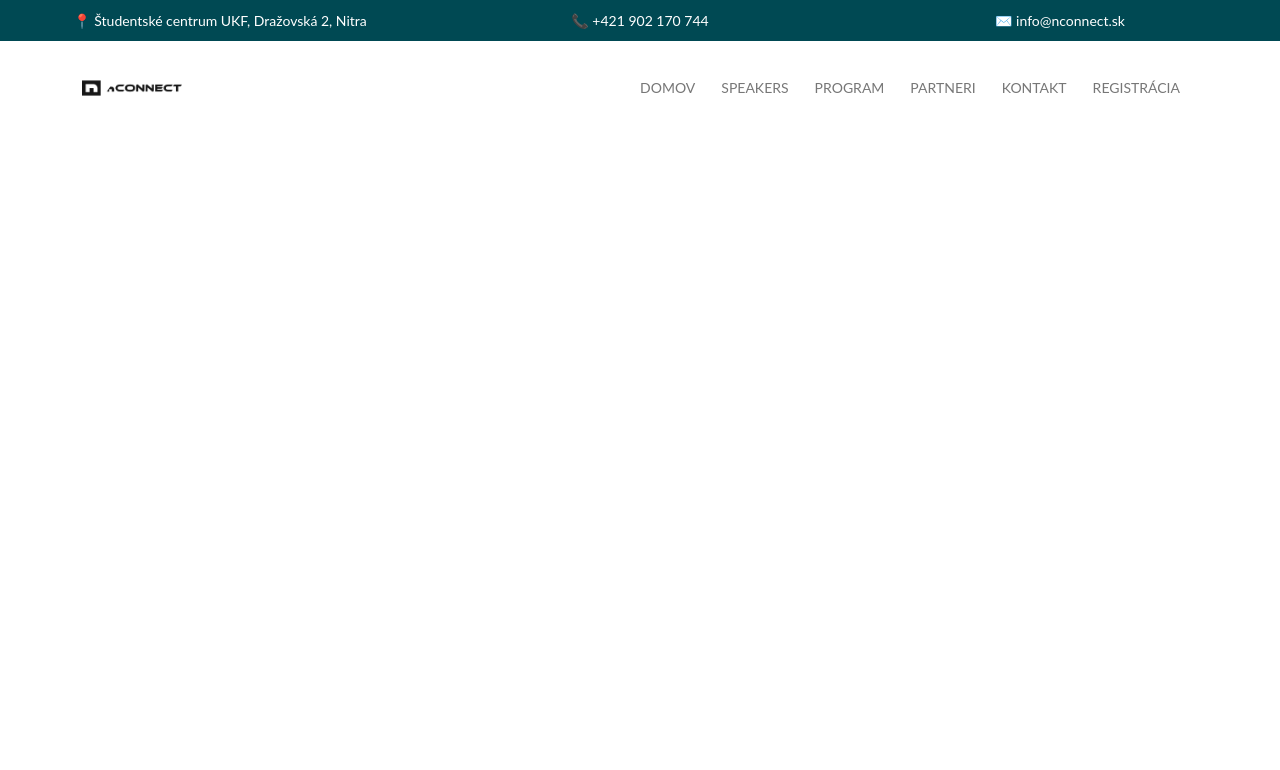
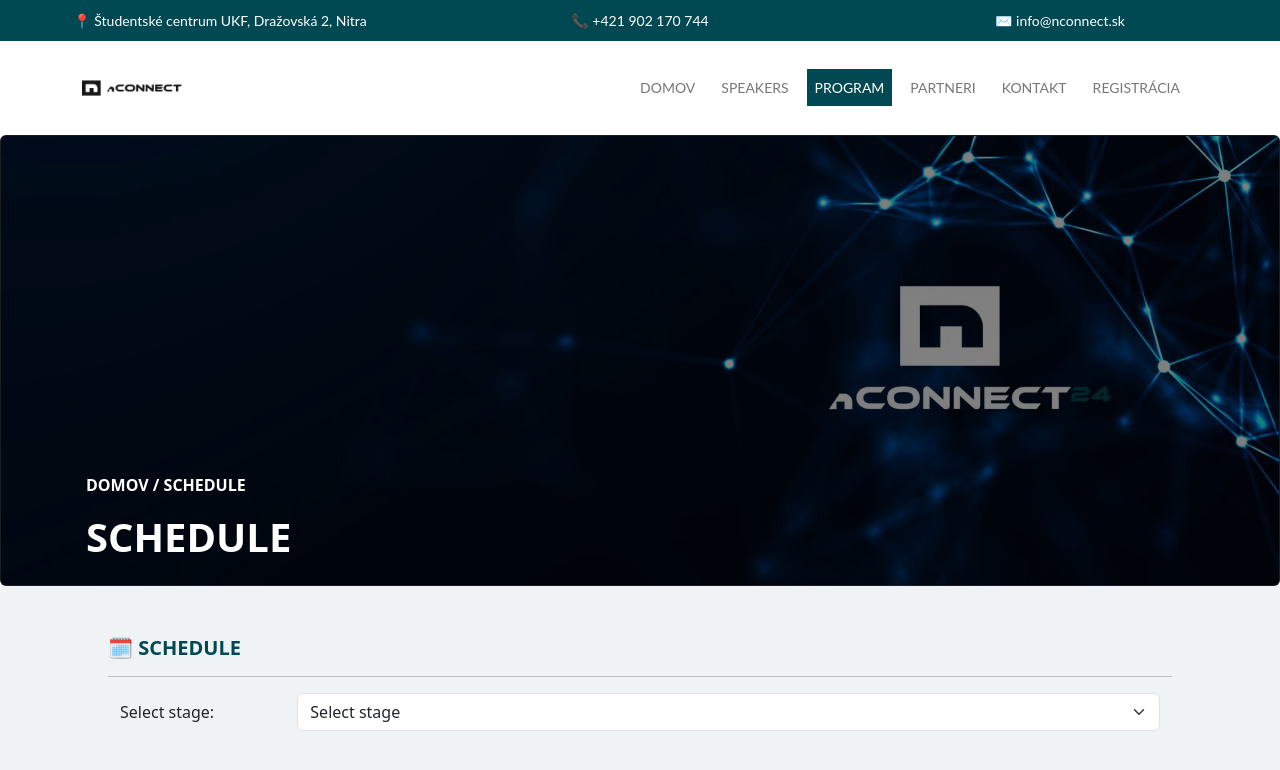
Before and after one commit to br0kenpixel/nconnect-fe2, a Nuxt app: page /schedule in a window 1280 px wide. Shown: the top 770 px of the page. Built offline with nearby package versions, Linux system fonts and the light colour scheme.

Commit message:
add other public pages

```diff
--- a/components/Navbar.vue
+++ b/components/Navbar.vue
@@ -2,9 +2,9 @@
 const links = [
     { name: "Domov", target: "index" },
     { name: "Speakers", target: "speakers" },
-    { name: "Program", target: "test" },
-    { name: "Partneri", target: "test" },
-    { name: "Kontakt", target: "test" },
+    { name: "Program", target: "schedule" },
+    { name: "Partneri", target: "sponsors" },
+    { name: "Kontakt", target: "contact" },
     { name: "Registrácia", target: "test" },
 ];
 </script>
--- /dev/null
+++ b/pages/contact.vue
@@ -0,0 +1,10 @@
+<script lang="ts" setup></script>
+
+<template>
+    <div>
+        <SpecificPublicPageHeader />
+        <ContactArea />
+    </div>
+</template>
+
+<style scoped></style>
--- /dev/null
+++ b/pages/schedule.vue
@@ -0,0 +1,10 @@
+<script lang="ts" setup></script>
+
+<template>
+    <div>
+        <SpecificPublicPageHeader />
+        <ScheduleArea />
+    </div>
+</template>
+
+<style scoped></style>
--- /dev/null
+++ b/pages/sponsors.vue
@@ -0,0 +1,10 @@
+<script lang="ts" setup></script>
+
+<template>
+    <div>
+        <SpecificPublicPageHeader />
+        <SponsorsArea />
+    </div>
+</template>
+
+<style scoped></style>
```
